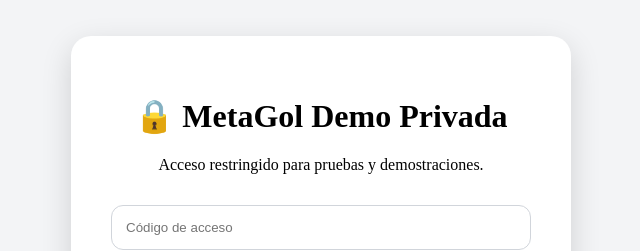
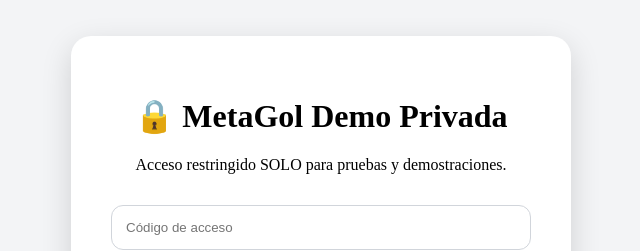
Before and after one commit to bachillerato3b-boop/metagol-frontend, a React (Vite) app: page / in a window 1280 px wide. Shown: the part 228-479 px from the top of the page, without its empty margins (319-959 px from the left). Built offline with nearby package versions, Linux system fonts and the light colour scheme; no server answers.

Commit message:
Update demo access code

```diff
--- a/src/App.tsx
+++ b/src/App.tsx
@@ -15,7 +15,7 @@ import Ranking from "./components/Ranking";
 
 function App() {
 
-const DEMO_CODE = "UDLA2026Demo#";
+const DEMO_CODE = "UDLAmundial2026Demo#";
 
 const [demoAccess, setDemoAccess] = useState(
   sessionStorage.getItem("demo_access") === "ok"
@@ -148,7 +148,7 @@ if (!demoAccess) {
         <h1>🔒 MetaGol Demo Privada</h1>
 
         <p>
-          Acceso restringido para pruebas y demostraciones.
+          Acceso restringido SOLO para pruebas y demostraciones.
         </p>
 
         <input
```
